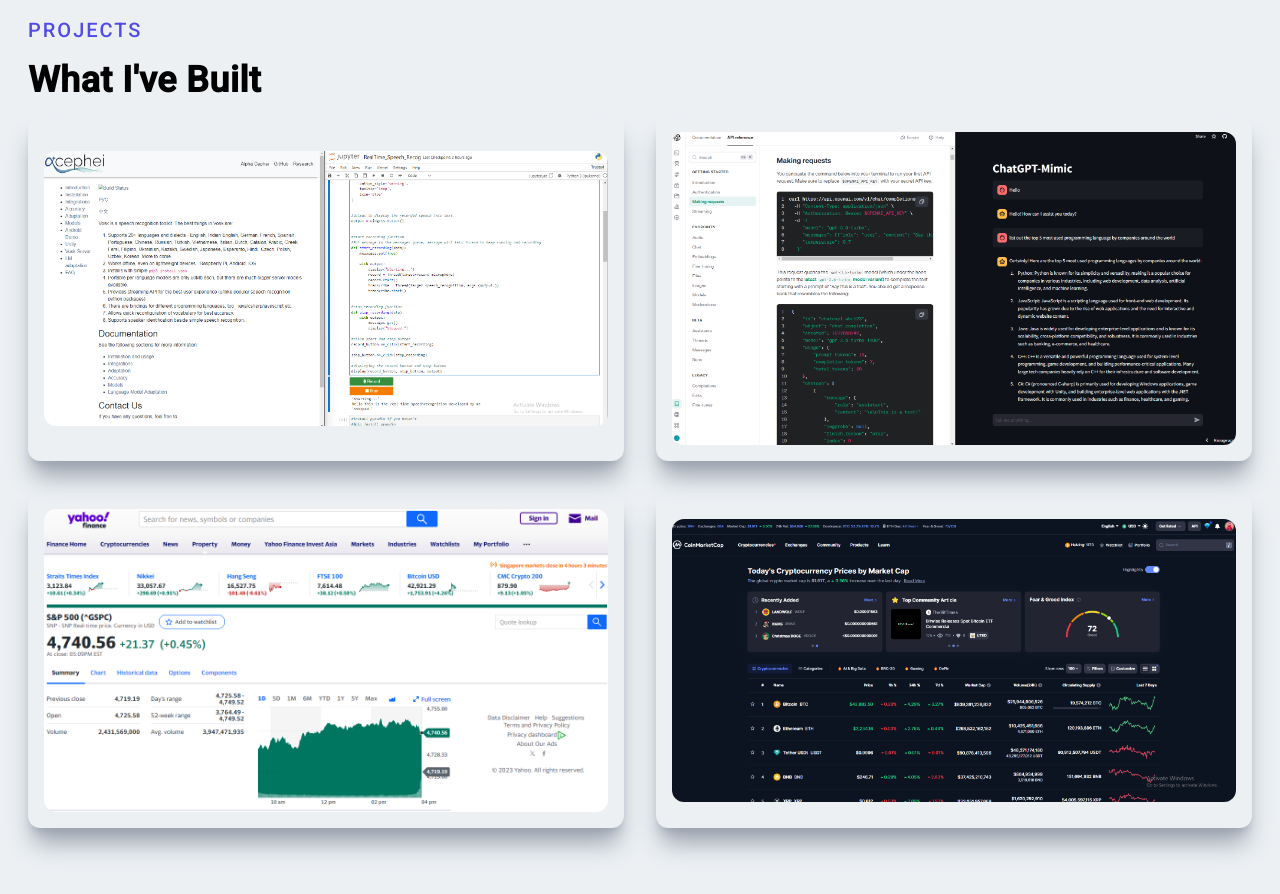
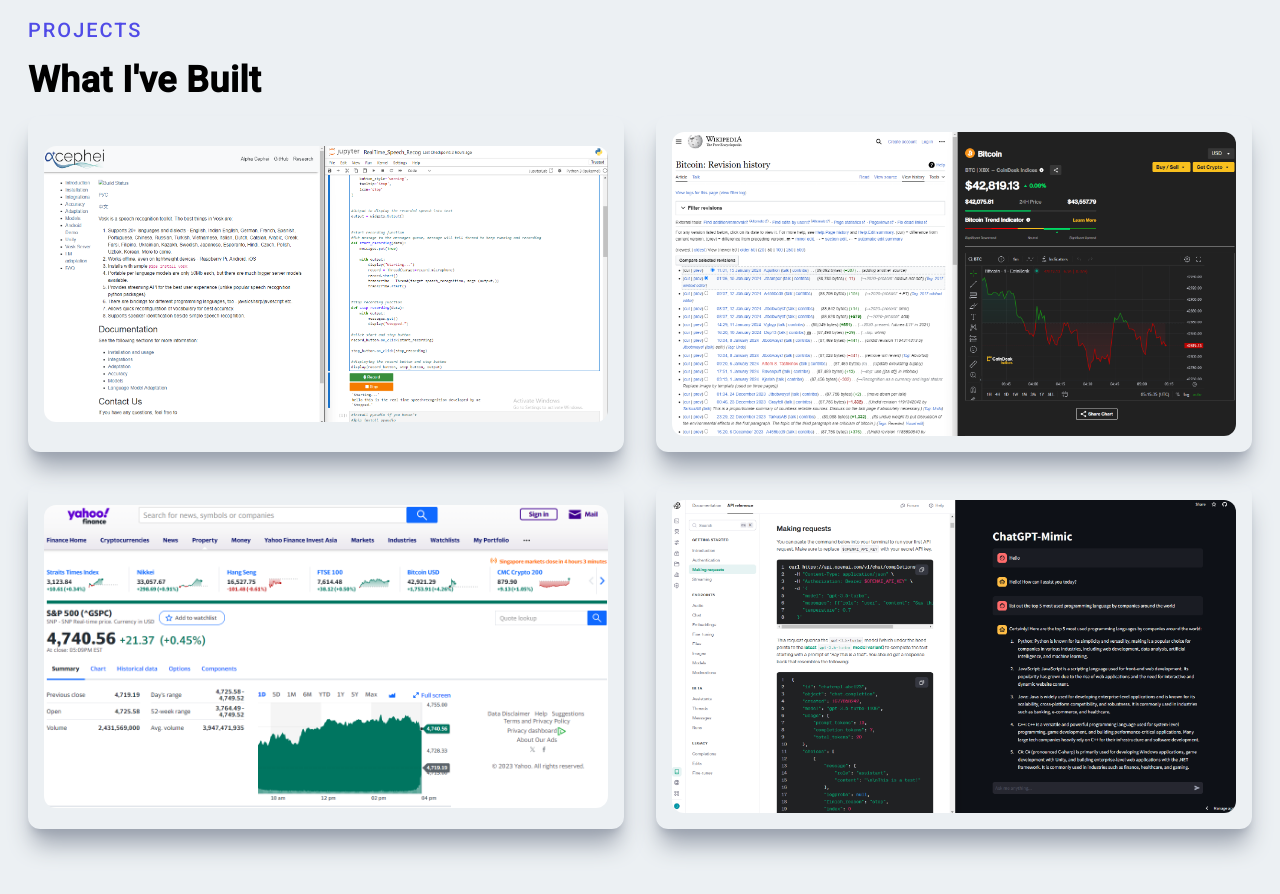
Before and after one commit to Jin-Kang-Lee/Portfolio-Website, a Next.js app: page / in a window 1280 px wide. Shown: the part 2480-3374 px from the top of the page. Built offline with nearby package versions, Linux system fonts and the light colour scheme.

Commit message:
Updated project section

```diff
--- a/components/Projects.jsx
+++ b/components/Projects.jsx
@@ -5,6 +5,7 @@
 import SpeechRecogImg from '../public/assets/projects/Speech_Recog_Pic.png'
 import CryptoImg from '../public/assets/projects/Crypto_WebAPI_Pic.png'
 import CloneImg from '../public/assets/projects/ChatGPT-Clone_Pic.png'
+import BitcoinImg from '../public/assets/projects/Bitcoin_Pic1.png'
 import ProjectItem from './ProjectItem'
 
 const Projects = () => {
@@ -25,7 +26,7 @@
 
           <ProjectItem
           title='Bitcoin Price Prediction ML Model'
-          backgroundImg={CloneImg}
+          backgroundImg={BitcoinImg}
           projectURL='https://github.com/Jin-Kang-Lee/Bitcoin_Price_Prediction'
           build='Python, Machine Learning'/>
 
@@ -37,7 +38,7 @@
 
           <ProjectItem
           title='ChatGPT Clone'
-          backgroundImg={CryptoImg}
+          backgroundImg={CloneImg}
           projectURL='https://github.com/Jin-Kang-Lee/ChatGPT_Clone'
           build='Python'/>
         </div>
```
Also changed, not shown: public/assets/projects/Bitcoin_Pic1.png (added), public/assets/projects/ChatGPT-Clone_Pic2.png (deleted).
